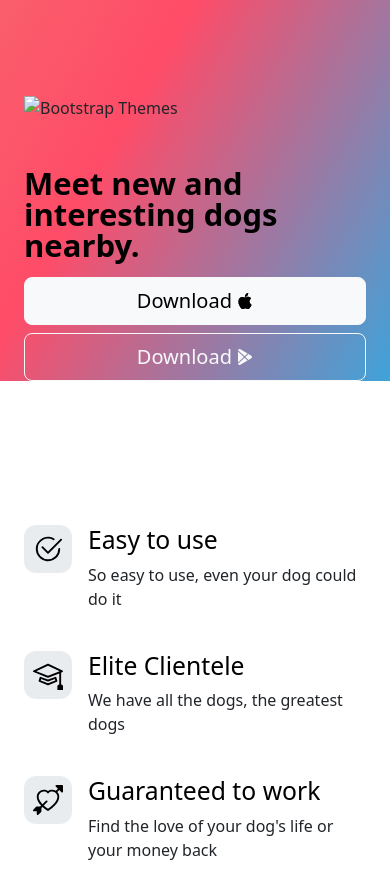
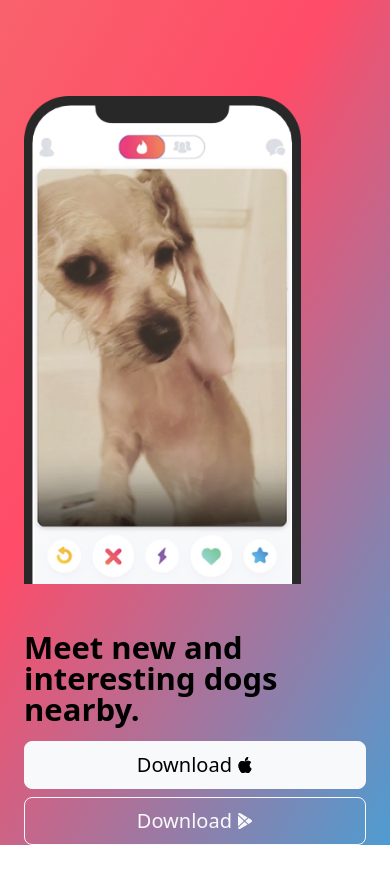
Before and after one commit to Auroratinker/TinDog, a plain HTML site: page index.html in a window 390 px wide. Shown: the top 881 px of the page. Drawn offline with nearby package versions, Linux system fonts and the light colour scheme; files that its build step writes are made by us from their sources; files whose address does not match are found by name.

Commit message:
Changed source for iphone.png

```diff
--- a/index.html
+++ b/index.html
@@ -57,7 +57,7 @@
       <div class="container col-xxl-8 px-4 pt-5">
         <div class="row flex-lg-row-reverse align-items-center g-5 pb-0 pt-5">
           <div class="col-10 col-sm-8 col-lg-6">
-            <img src="./images/iphone.png" class="d-block mx-lg-auto img-fluid" alt="Bootstrap Themes" height="200" loading="lazy">
+            <img src="iphone.png" class="d-block mx-lg-auto img-fluid" alt="Bootstrap Themes" height="200" loading="lazy">
           </div>
           <div class="col-lg-6">
             <h1 class="display-5 fw-bold text-body-emphasis lh-1 mb-3">Meet new and interesting dogs nearby.</h1>
```
